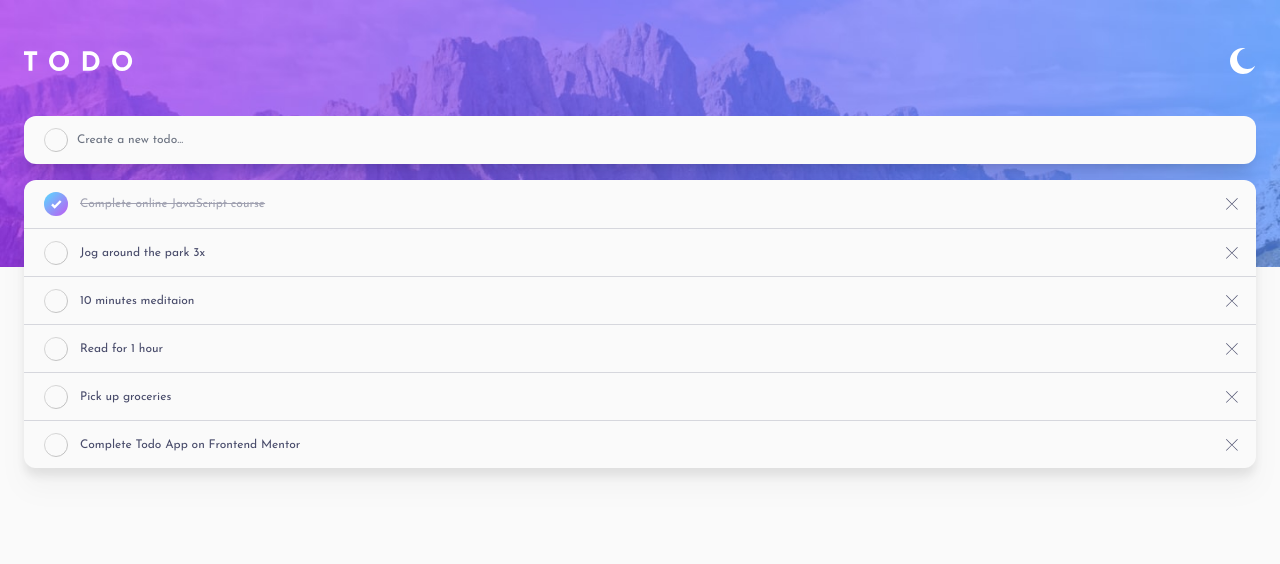
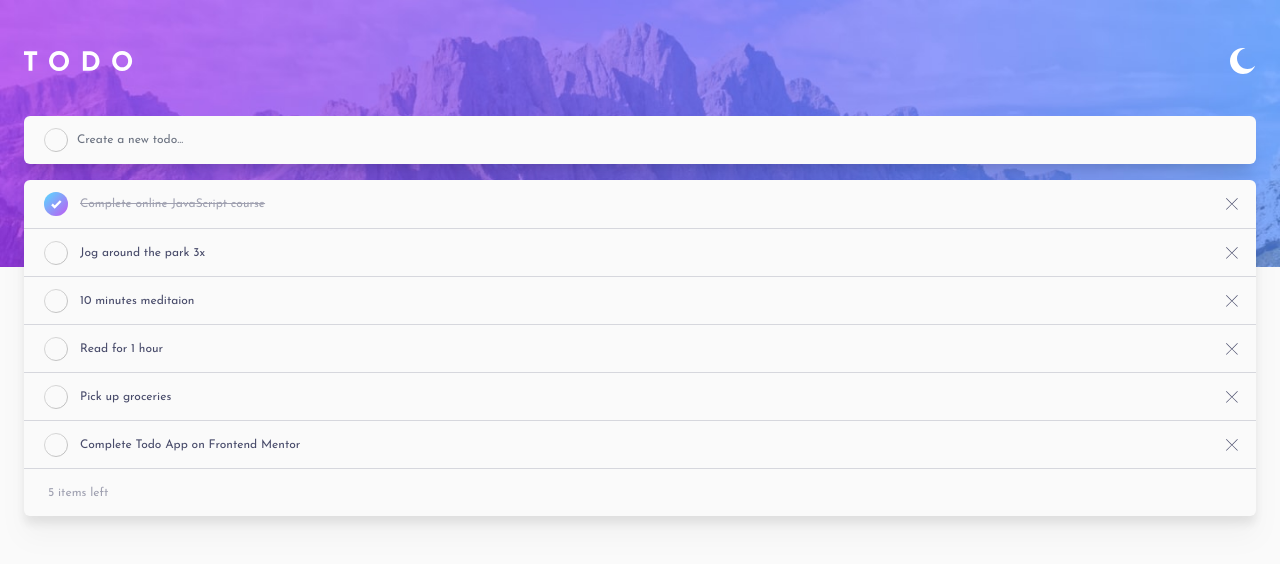
Before and after one commit to Hugo-Farias/fem-todo-app, a React (Vite) app: page / in a window 1280 px wide. Shown: the top 564 px of the page. Built offline with nearby package versions, Linux system fonts and the light colour scheme.

Commit message:
better handling of input element with ref + items left sect

```diff
--- a/src/App.tsx
+++ b/src/App.tsx
@@ -2,7 +2,7 @@ import logo from "./assets/logo.svg";
 import sun from "./assets/icon-sun.svg";
 import moon from "./assets/icon-moon.svg";
 import checkbox from "./assets/icon-checkbox.svg";
-import React, { useEffect, useState } from "react";
+import { useEffect, useRef, useState } from "react";
 import {
   getLocalStorage,
   setLocalStorage,
@@ -25,6 +25,7 @@ const dummy = [
 export type dataType = typeof dummy;
 
 function App() {
+  const inputRef = useRef<HTMLInputElement>(null);
   const [data, setData] = useState<dataType>(dummy);
   const [darkmode, setDarkmode] = useState<boolean>(
     getLocalStorage(
@@ -41,10 +42,12 @@ function App() {
     setLocalStorage(storageThemeKey, darkmode);
   }, [darkmode]);
 
-  const handleAdd = function (e: React.KeyboardEvent<HTMLInputElement>) {
-    const target = e.target as HTMLInputElement;
-    if (e.key !== "Enter" || !target.value) return;
-    setData((prev) => addToList(prev, target.value));
+  const handleAdd = function () {
+    if (!inputRef.current) return;
+    const value = inputRef.current.value;
+    if (!value) return;
+    inputRef.current.value = "";
+    setData((prev) => addToList(prev, value));
   };
 
   const handleRemove = function (id: number | null) {
@@ -58,7 +61,7 @@ function App() {
   };
 
   return (
-    <div className="px-6 font-josefin text-xsm">
+    <div className="px-6 font-josefin text-xsm font-normal">
       <header className="my-12 flex h-5 flex-wrap justify-between">
         <img src={logo} alt="Todo App Logo" />
         <button onClick={() => setDarkmode((prev) => !prev)}>
@@ -66,17 +69,22 @@ function App() {
         </button>
       </header>
       <main>
-        <div className="relative mb-4 h-12 w-full rounded-xl bg-bkg text-xsm text-content shadow-xl transition-colors duration-200">
+        <div className="relative mb-4 h-12 w-full rounded-md bg-bkg text-xsm text-content shadow-xl transition-colors duration-200">
           <img
             className="absolute left-5 top-1/2 -translate-y-1/2 opacity-50 grayscale"
             src={checkbox}
             alt=""
+            onClick={handleAdd}
           />
           <input
-            className="h-full w-full rounded-xl border-transparent bg-transparent px-13 text-xsm"
+            className="h-full w-full rounded-md border-transparent bg-transparent px-13 text-xsm"
             type="text"
             placeholder="Create a new todo..."
-            onKeyUp={handleAdd}
+            ref={inputRef}
+            onKeyDown={(e) => {
+              if (e.key !== "Enter") return;
+              return handleAdd();
+            }}
           />
         </div>
         <List
--- a/src/component/List.tsx
+++ b/src/component/List.tsx
@@ -2,7 +2,7 @@ import cross from "../assets/icon-cross.svg";
 import checkbox from "../assets/icon-checkbox.svg";
 import checkmarked from "../assets/icon-checkmarked.svg";
 import { dataType } from "../App.tsx";
-import { AnimatePresence, Reorder } from "framer-motion";
+import { AnimatePresence, Reorder, motion } from "framer-motion";
 import React, { useState } from "react";
 
 type propT = {
@@ -12,6 +12,7 @@ type propT = {
   reorder: React.Dispatch<dataType>;
 };
 
+//TODO Find a solution to scroll on mobile conflicting with drag and drop
 function List({ data, remove, mark, reorder }: propT) {
   const [isDragState, setIsDragState] = useState<boolean>(false);
 
@@ -35,10 +36,11 @@ function List({ data, remove, mark, reorder }: propT) {
               if (isDragState) return;
               mark(v.id);
             }}
-            className="group flex h-12 items-center gap-3 bg-bkg transition-colors duration-200 first:rounded-t-xl last:rounded-b-xl hover:cursor-pointer"
+            // style={{ touchAction: "none" }}
+            className="group flex h-12 items-center gap-3 bg-bkg transition-colors first:rounded-t-md last:rounded-b-xl hover:cursor-pointer"
           >
             <img
-              className={`${v.marked || "opacity-50 grayscale"} pl-5 transition-all duration-500 group-hover:opacity-100 group-hover:grayscale-0`}
+              className={`${v.marked || "opacity-50 grayscale"} pl-5 group-hover:opacity-100 group-hover:grayscale-0`}
               src={v.marked ? checkmarked : checkbox}
               alt="check todo item"
             ></img>
@@ -48,7 +50,7 @@ function List({ data, remove, mark, reorder }: propT) {
               {v.name}
             </div>
             <button
-              className="group h-full w-12 transition-colors hover:bg-content/5 group-first:rounded-tr-xl group-last:rounded-br-xl"
+              className="group h-full w-12 hover:bg-content/5 group-first:rounded-tr-md"
               onClick={(e) => {
                 if (isDragState) return;
                 e.stopPropagation();
@@ -63,6 +65,15 @@ function List({ data, remove, mark, reorder }: propT) {
             </button>
           </Reorder.Item>
         ))}
+        <motion.div
+          layout
+          transition={{ duration: 0.1 }}
+          className="flex h-12 items-center rounded-b-md bg-bkg px-6 transition-colors first:rounded-t-md"
+        >
+          <div className="opacity-50">
+            {data.filter((v) => !v.marked).length} items left
+          </div>
+        </motion.div>
       </AnimatePresence>
     </Reorder.Group>
   );
```
